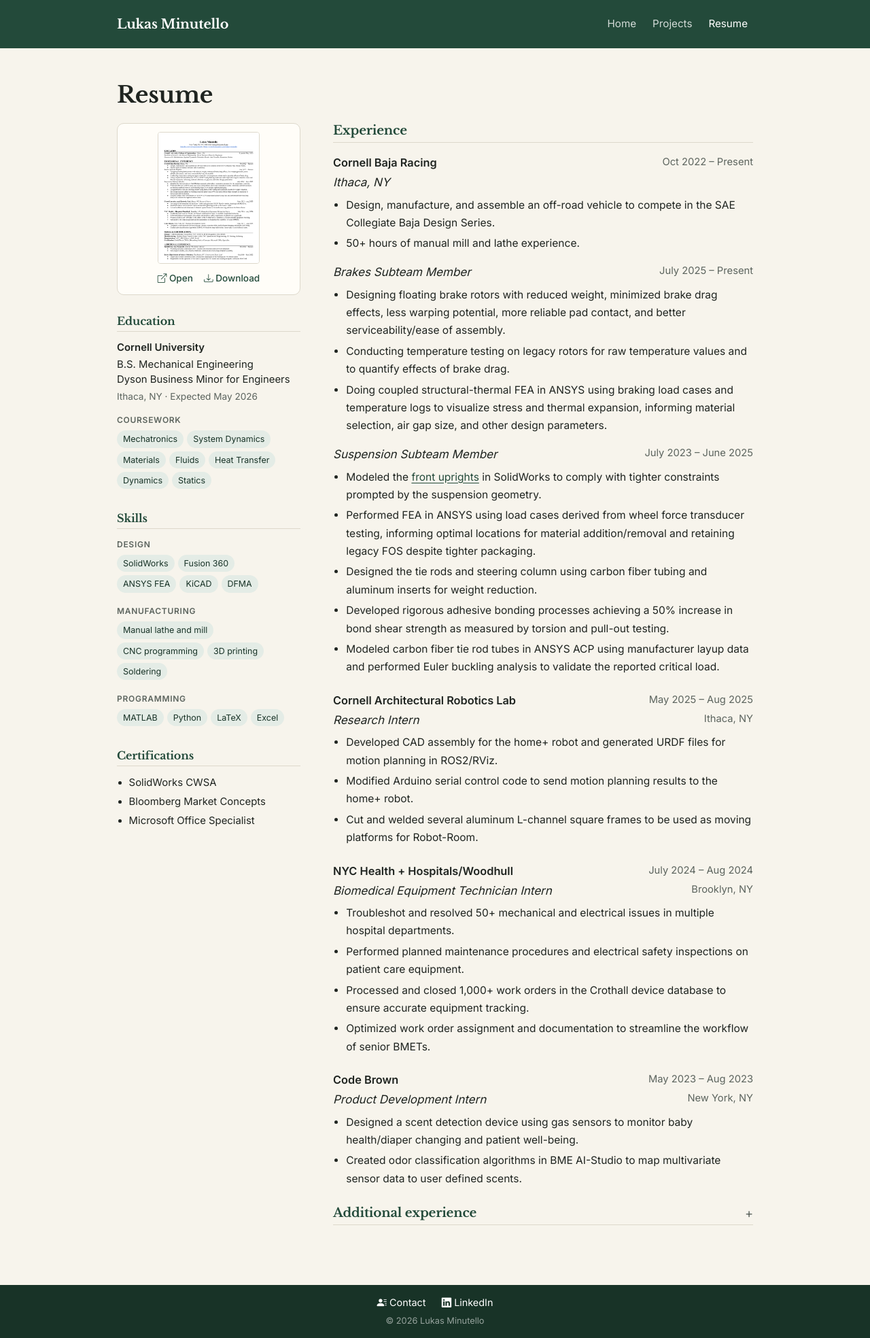
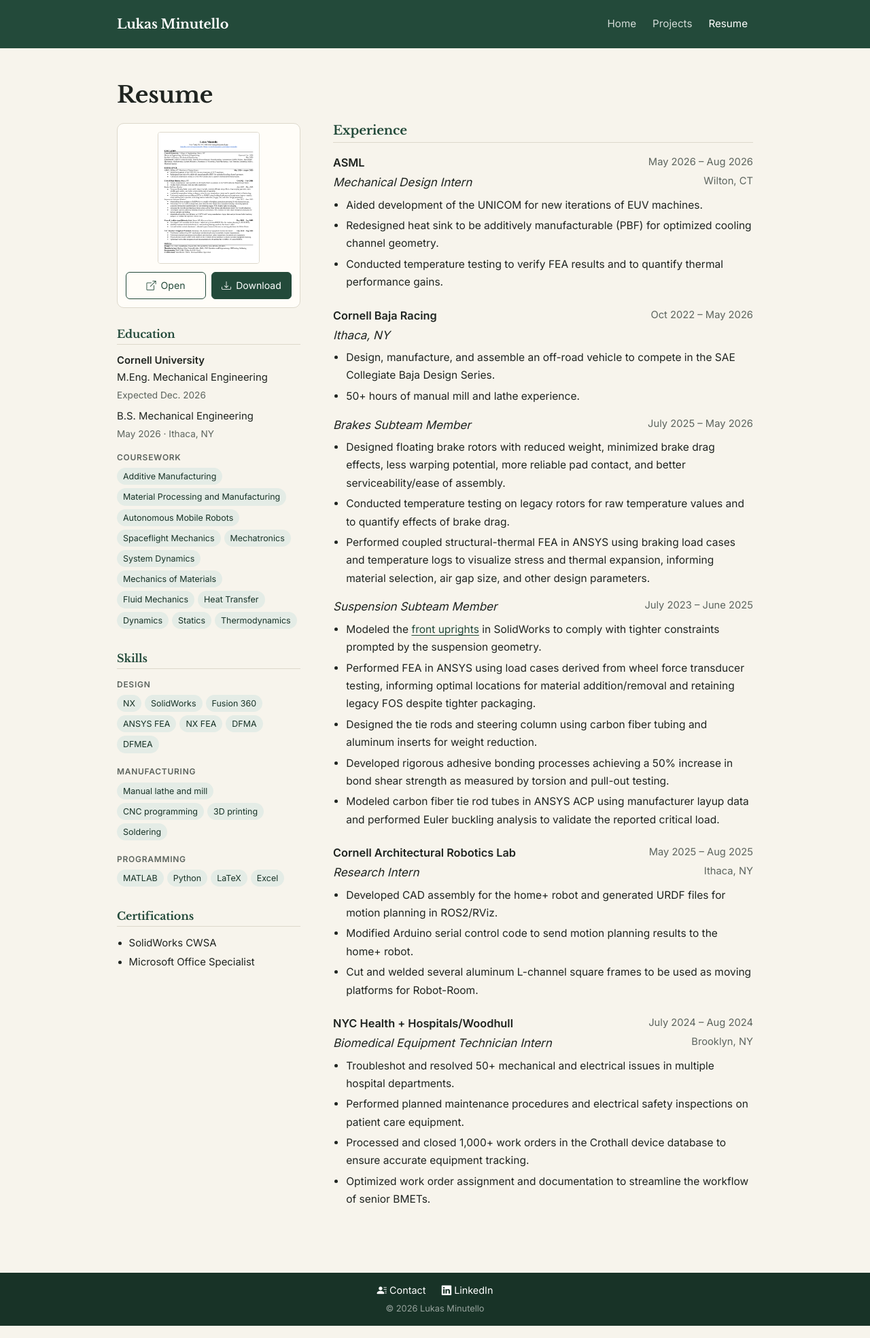
Before and after one commit to lminutello/LukasMinutello, a Jekyll site: the page built from _pages/resume.html, in a window 1280 px wide. Shown: the whole page at 68% size. Built offline with Jekyll 4.4.1, drawn with Linux system fonts in a browser that asks for light colours.

Commit message:
Update resume to current version, green buttons under preview
- New resume PDF (renamed to LukasMinutello_Resume.pdf, path set once in
  _config.yml as resume_pdf) and regenerated preview image
- Typed resume matches it: M.Eng./B.S. dates, new coursework, ASML
  internship, updated Baja dates, NX/DFMEA skills; removed entries the
  new resume dropped
- Open/Download back as green buttons under the preview
- Homepage about placeholder: drop business minor, mention ASML role

Co-Authored-By: Claude Opus 5.5 <noreply@anthropic.com>
Claude-Session: https://claude.ai/code/session_01APgtAAANrpUwGP3NcpSnbC

```diff
--- a/_config.yml
+++ b/_config.yml
@@ -21,6 +21,7 @@ theme: jekyll-theme-minimal
 # Contact
 email: lukas.minutello@gmail.com
 phone: "917-885-5603"
+resume_pdf: /assets/LukasMinutello_Resume.pdf
 linkedin: lukasminutello
 github: lminutello
 
--- a/_pages/resume.html
+++ b/_pages/resume.html
@@ -11,31 +11,33 @@ permalink: /resume/
 <aside class="resume-side">
 
   <div class="resume-preview">
-    <a href="{{ '/assets/resumeLM.pdf' | relative_url }}" target="_blank" rel="noopener" title="Open the PDF">
+    <a href="{{ site.resume_pdf | relative_url }}" target="_blank" rel="noopener" title="Open the PDF">
       <img src="{{ '/assets/images/resume-preview.png' | relative_url }}" alt="Resume PDF preview">
     </a>
-    <div class="preview-links">
-      <a href="{{ '/assets/resumeLM.pdf' | relative_url }}" target="_blank" rel="noopener"><i class="bi bi-box-arrow-up-right"></i> Open</a>
-      <a href="{{ '/assets/resumeLM.pdf' | relative_url }}" download><i class="bi bi-download"></i> Download</a>
-      {% if site.resume_docx %}<a href="{{ site.resume_docx | relative_url }}" download><i class="bi bi-file-earmark-word"></i> Word</a>{% endif %}
+    <div class="preview-btns">
+      <a class="btn-outline-green" href="{{ site.resume_pdf | relative_url }}" target="_blank" rel="noopener"><i class="bi bi-box-arrow-up-right"></i> Open</a>
+      <a class="btn-green" href="{{ site.resume_pdf | relative_url }}" download="LukasMinutello_Resume.pdf"><i class="bi bi-download"></i> Download</a>
     </div>
+    {% if site.resume_docx %}<a class="docx-link" href="{{ site.resume_docx | relative_url }}" download><i class="bi bi-file-earmark-word"></i> Word version</a>{% endif %}
   </div>
 
   <section>
     <h2>Education</h2>
     <p class="side-title">Cornell University</p>
-    <p class="side-sub">B.S. Mechanical Engineering<br>Dyson Business Minor for Engineers</p>
-    <p class="side-meta">Ithaca, NY · Expected May 2026</p>
+    <p class="side-sub">M.Eng. Mechanical Engineering</p>
+    <p class="side-meta">Expected Dec. 2026</p>
+    <p class="side-sub">B.S. Mechanical Engineering</p>
+    <p class="side-meta">May 2026 · Ithaca, NY</p>
     <p class="side-label">Coursework</p>
     <div>
-      <span class="tag">Mechatronics</span><span class="tag">System Dynamics</span><span class="tag">Materials</span><span class="tag">Fluids</span><span class="tag">Heat Transfer</span><span class="tag">Dynamics</span><span class="tag">Statics</span>
+      <span class="tag">Additive Manufacturing</span><span class="tag">Material Processing and Manufacturing</span><span class="tag">Autonomous Mobile Robots</span><span class="tag">Spaceflight Mechanics</span><span class="tag">Mechatronics</span><span class="tag">System Dynamics</span><span class="tag">Mechanics of Materials</span><span class="tag">Fluid Mechanics</span><span class="tag">Heat Transfer</span><span class="tag">Dynamics</span><span class="tag">Statics</span><span class="tag">Thermodynamics</span>
     </div>
   </section>
 
   <section>
     <h2>Skills</h2>
     <p class="side-label">Design</p>
-    <div><span class="tag">SolidWorks</span><span class="tag">Fusion 360</span><span class="tag">ANSYS FEA</span><span class="tag">KiCAD</span><span class="tag">DFMA</span></div>
+    <div><span class="tag">NX</span><span class="tag">SolidWorks</span><span class="tag">Fusion 360</span><span class="tag">ANSYS FEA</span><span class="tag">NX FEA</span><span class="tag">DFMA</span><span class="tag">DFMEA</span></div>
     <p class="side-label">Manufacturing</p>
     <div><span class="tag">Manual lathe and mill</span><span class="tag">CNC programming</span><span class="tag">3D printing</span><span class="tag">Soldering</span></div>
     <p class="side-label">Programming</p>
@@ -46,7 +48,6 @@ permalink: /resume/
     <h2>Certifications</h2>
     <ul class="side-list">
       <li>SolidWorks CWSA</li>
-      <li>Bloomberg Market Concepts</li>
       <li>Microsoft Office Specialist</li>
     </ul>
   </section>
@@ -54,22 +55,31 @@ permalink: /resume/
 </aside>
 
 <div class="resume-main">
-
   <section>
     <h2>Experience</h2>
 
     <div class="r-entry">
-      <div class="r-head"><strong>Cornell Baja Racing</strong><span>Oct 2022 – Present</span></div>
+      <div class="r-head"><strong>ASML</strong><span>May 2026 – Aug 2026</span></div>
+      <div class="r-sub"><em>Mechanical Design Intern</em><span>Wilton, CT</span></div>
+      <ul>
+        <li>Aided development of the UNICOM for new iterations of EUV machines.</li>
+        <li>Redesigned heat sink to be additively manufacturable (PBF) for optimized cooling channel geometry.</li>
+        <li>Conducted temperature testing to verify FEA results and to quantify thermal performance gains.</li>
+      </ul>
+    </div>
+
+    <div class="r-entry">
+      <div class="r-head"><strong>Cornell Baja Racing</strong><span>Oct 2022 – May 2026</span></div>
       <div class="r-sub"><em>Ithaca, NY</em></div>
       <ul>
         <li>Design, manufacture, and assemble an off-road vehicle to compete in the SAE Collegiate Baja Design Series.</li>
         <li>50+ hours of manual mill and lathe experience.</li>
       </ul>
-      <div class="r-role"><em>Brakes Subteam Member</em><span>July 2025 – Present</span></div>
+      <div class="r-role"><em>Brakes Subteam Member</em><span>July 2025 – May 2026</span></div>
       <ul>
-        <li>Designing floating brake rotors with reduced weight, minimized brake drag effects, less warping potential, more reliable pad contact, and better serviceability/ease of assembly.</li>
-        <li>Conducting temperature testing on legacy rotors for raw temperature values and to quantify effects of brake drag.</li>
-        <li>Doing coupled structural-thermal FEA in ANSYS using braking load cases and temperature logs to visualize stress and thermal expansion, informing material selection, air gap size, and other design parameters.</li>
+        <li>Designed floating brake rotors with reduced weight, minimized brake drag effects, less warping potential, more reliable pad contact, and better serviceability/ease of assembly.</li>
+        <li>Conducted temperature testing on legacy rotors for raw temperature values and to quantify effects of brake drag.</li>
+        <li>Performed coupled structural-thermal FEA in ANSYS using braking load cases and temperature logs to visualize stress and thermal expansion, informing material selection, air gap size, and other design parameters.</li>
       </ul>
       <div class="r-role"><em>Suspension Subteam Member</em><span>July 2023 – June 2025</span></div>
       <ul>
@@ -101,37 +111,7 @@ permalink: /resume/
         <li>Optimized work order assignment and documentation to streamline the workflow of senior BMETs.</li>
       </ul>
     </div>
-
-    <div class="r-entry">
-      <div class="r-head"><strong>Code Brown</strong><span>May 2023 – Aug 2023</span></div>
-      <div class="r-sub"><em>Product Development Intern</em><span>New York, NY</span></div>
-      <ul>
-        <li>Designed a scent detection device using gas sensors to monitor baby health/diaper changing and patient well-being.</li>
-        <li>Created odor classification algorithms in BME AI-Studio to map multivariate sensor data to user defined scents.</li>
-      </ul>
-    </div>
   </section>
-
-  <details class="r-more">
-    <summary><h2>Additional experience</h2></summary>
-
-    <div class="r-entry">
-      <div class="r-head"><strong>Tech4Teens, Inc. Nonprofit</strong><span>Oct 2022 – Present</span></div>
-      <div class="r-sub"><em>Senior Advisor</em><span>Astoria, NY</span></div>
-      <ul>
-        <li>Providing personal computers to NYC students for education and career development.</li>
-        <li>Advising on reliable, cost-effective hardware selection and overseeing computer assembly.</li>
-      </ul>
-    </div>
-    <div class="r-entry">
-      <div class="r-head"><strong>Bronx High School of Science Robotics</strong><span>Oct 2018 – June 2022</span></div>
-      <div class="r-sub"><em>Construction Team Lead</em><span>The Bronx, NY</span></div>
-      <ul>
-        <li>Taught and oversaw members of the construction department of the Sciborgs (1155) robotics team.</li>
-        <li>Responsible for the operation of the team's Laguna IQ CNC router and creating toolpaths on Fusion 360 CAM.</li>
-      </ul>
-    </div>
-  </details>
 </div>
 
 </div>
--- a/_sass/custom.scss
+++ b/_sass/custom.scss
@@ -261,15 +261,13 @@ footer {
   }
   a:hover img { transform: translateY(-2px); border-color: $green; }
 }
-.preview-links {
+.preview-btns {
   display: flex;
-  justify-content: center;
-  gap: 16px;
-  margin-top: 10px;
-  font-size: 0.85rem;
-  a { text-decoration: none; font-weight: 500; }
-  a:hover { text-decoration: underline; }
+  gap: 8px;
+  margin-top: 12px;
+  a { flex: 1; justify-content: center; padding: 7px 10px; font-size: 0.88rem; }
 }
+.docx-link { display: inline-block; margin-top: 8px; font-size: 0.85rem; text-decoration: none; }
 
 .resume-title { margin: 0 0 1.4rem; }
 
```
Also changed, not shown: index.md (+2 -2 lines), assets/images/resume-preview.png, 2 other files.
